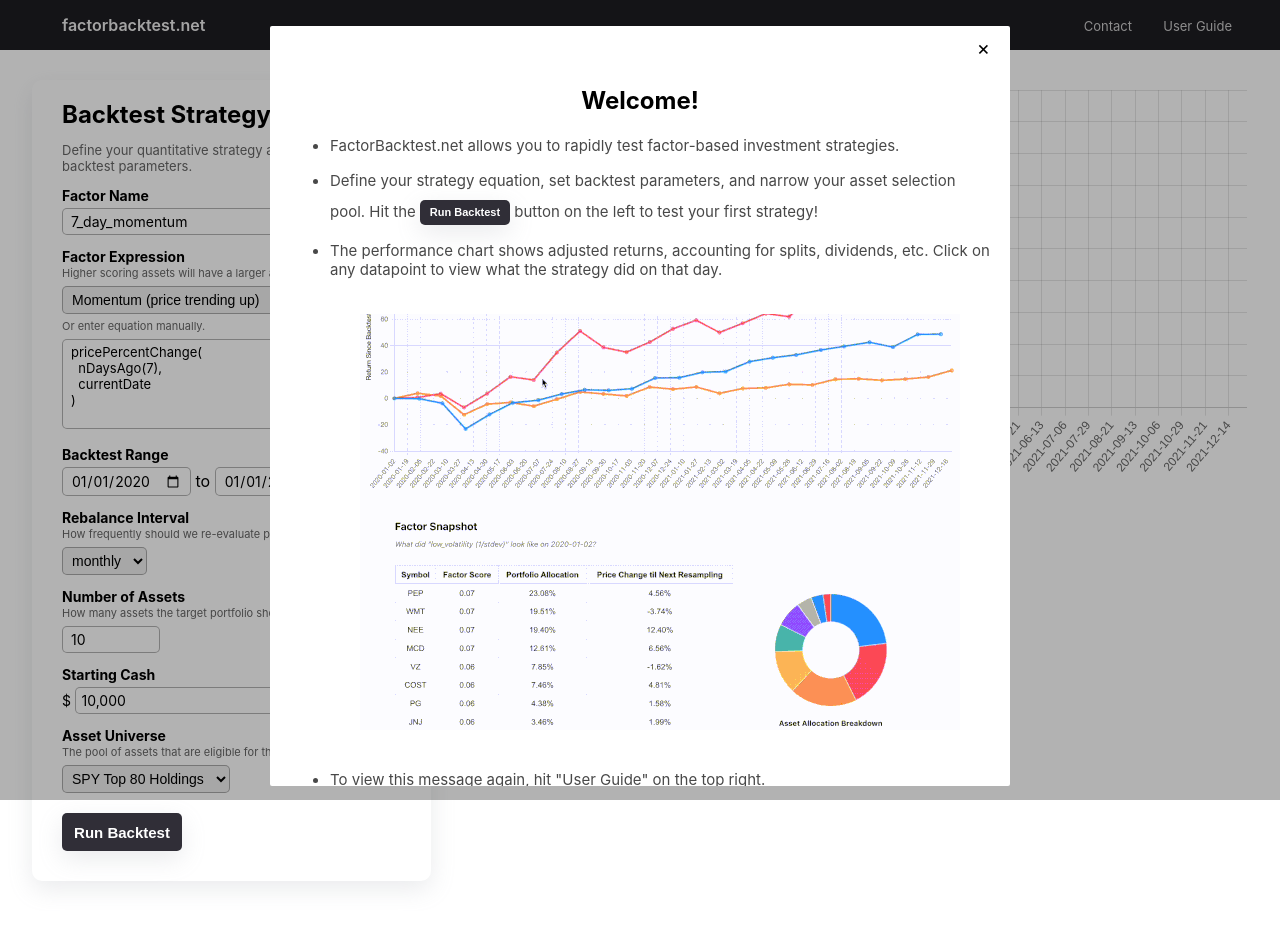
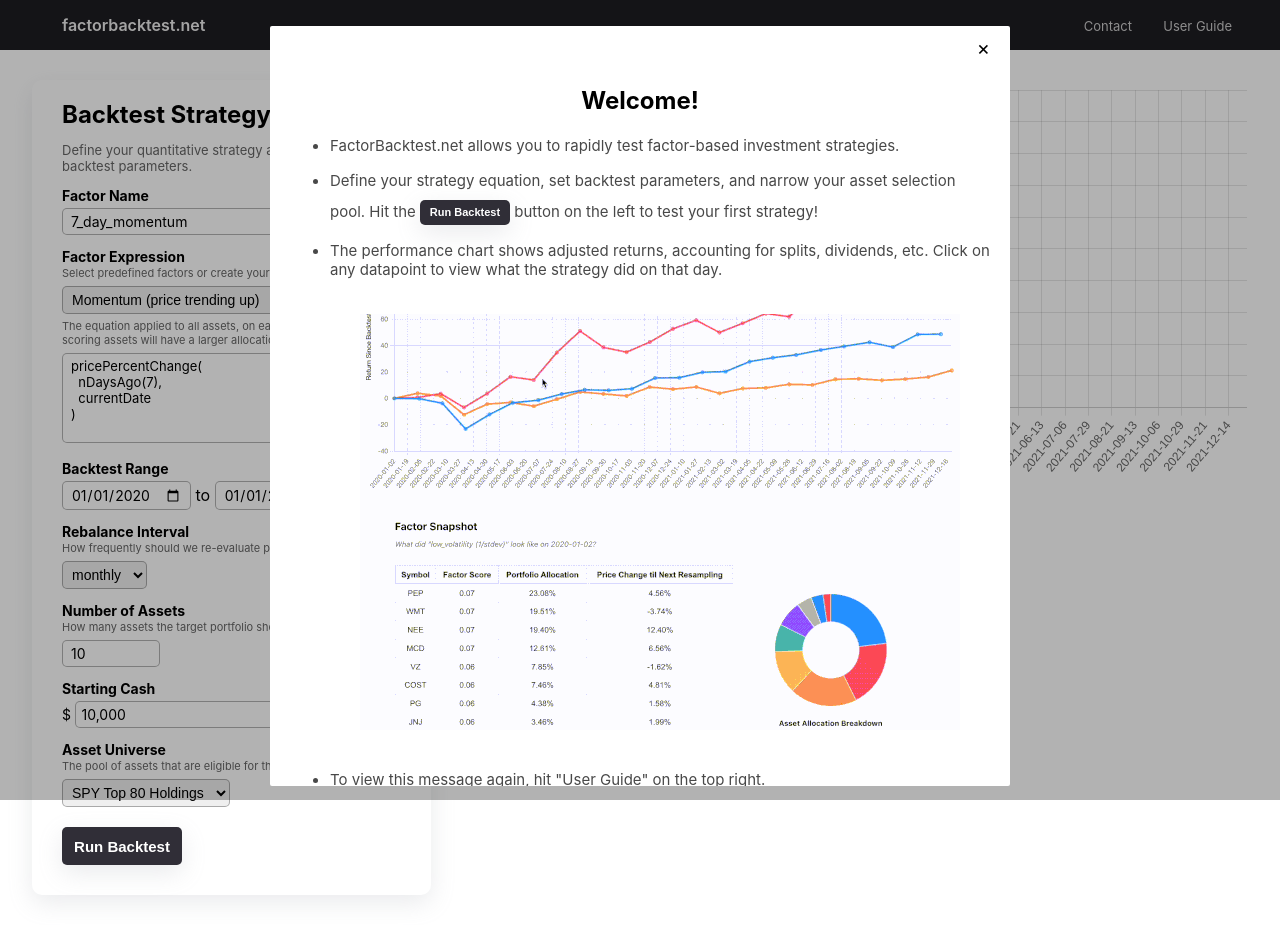
Before and after one commit to sahilsk11/factorbacktest, a React (Create React App) app in the folder frontend/: page / in a window 1280 px wide. Built offline with nearby package versions, Linux system fonts and the light colour scheme; no server answers; the HTML template or start-up script is replaced by a standard one.

Commit message:
expression copy changes

```diff
--- a/frontend/src/Form.tsx
+++ b/frontend/src/Form.tsx
@@ -3,6 +3,9 @@ import { FactorData, endpoint } from "./App";
 import "./form.css";
 import "./app.css";
 import { BacktestRequest, BacktestResponse, FactorOptions } from './models';
+import { AiOutlineQuestionCircle } from 'react-icons/ai';
+import { Tooltip as ReactTooltip } from 'react-tooltip';
+import 'react-tooltip/dist/react-tooltip.css'
 
 
 export default function FactorForm({
@@ -212,7 +215,7 @@ export default function FactorForm({
         </div> : null}
         <div>
           <label>Starting Cash</label>
-          <span style={{fontSize: "14px"}}>$</span> <input
+          <span style={{ fontSize: "14px" }}>$</span> <input
             id="cash"
             value={cash.toLocaleString()}
             style={{ paddingLeft: "5px" }}
@@ -345,8 +348,29 @@ function FactorExpressionInput({ userID, factorExpression, setFactorExpression,
 
   return <>
     <div>
-      <label>Factor Expression</label>
-      <p className='label-subtext'>Higher scoring assets will have a larger allocation in the portfolio.</p>
+
+      <label style={{ position: "relative", width: "fit-content" }}>Factor Expression
+        {/* <a
+        data-tooltip-id="my-tfooltip"
+        data-tooltip-content="The equation that will be run on every asset in the universe, on every rebalance date. Higher scoring assets will have a larger allocation in the portfolio."
+        data-tooltip-place="bottom"
+        style={{
+          paddingLeft: "0px",
+          marginTop: "2px",
+          height: "100%",
+          // fontSize
+          position: "absolute",
+          "right": "-18px",
+          top: "-0.5px",
+          fontSize: "14px"
+        }}
+      >
+        <AiOutlineQuestionCircle style={{}} className="question-icon" />
+      </a> */}
+      </label>
+
+      <ReactTooltip style={{ fontSize: "12px", maxWidth: "220px" }} id="my-tfooltip" />
+      <p className='label-subtext' style={{ maxWidth: "380px" }}>Select predefined factors or create your own.</p>
 
       <select
         onChange={(e) => setSelectedFactor(e.target.value)}
@@ -356,7 +380,7 @@ function FactorExpressionInput({ userID, factorExpression, setFactorExpression,
         <option value="value">Value (undervalued relative to price)</option>
         <option value="size">Size (smaller assets by market cap)</option>
         <option value="volatility">Volatility (low risk assets)</option>
-        <option value="gpt">Describe factor in English (ChatGPT)</option>
+        <option value="gpt">Describe factor in words (ChatGPT)</option>
       </select>
       {selectedFactor === "gpt" ? <>
         <p style={{ marginTop: "5px" }} className='label-subtext'>Uses ChatGPT API to convert factor description to equation.</p>
@@ -364,8 +388,8 @@ function FactorExpressionInput({ userID, factorExpression, setFactorExpression,
           <textarea
             style={{
               width: "250px",
-              height: "38px",
-              fontSize: "14px"
+              height: "33px",
+              fontSize: "13px"
             }}
             placeholder='small cap, undervalued, and price going up'
             value={gptInput}
@@ -375,10 +399,11 @@ function FactorExpressionInput({ userID, factorExpression, setFactorExpression,
         </div>
       </> : null}
 
-      {selectedFactor === "gpt" && gptInput.length > 0 ?
-        <p style={{ marginTop: "5px", maxWidth: "300px" }} className='label-subtext'>ChatGPT may determine incorrect equations. Be sure to double check and modify if necessary.</p>
+      {selectedFactor === "gpt" ?
+        <p style={{ marginTop: "5px", maxWidth: "380px" }} className='label-subtext'>ChatGPT may determine incorrect equations. Be sure to double check and modify if necessary. <br /> <br />The equation applied to all assets, on each rebalance date. Higher scoring assets will have a larger allocation in the portfolio.</p>
         :
-        <p style={{ marginTop: "5px" }} className='label-subtext'>Or enter equation manually.</p>}
+        <p className='label-subtext' style={{ maxWidth: "380px", marginTop: "5px" }}>The equation applied to all assets, on each rebalance date. Higher scoring assets will have a larger allocation in the portfolio.</p>
+      }
       <textarea required
         style={{ height: "80px", width: "250px", fontSize: "13px" }}
         value={factorExpression}
--- a/frontend/src/form.css
+++ b/frontend/src/form.css
@@ -67,10 +67,6 @@ select {
   width: fit-content;
 }
 
-.label-subtext:hover {
-  cursor: pointer;
-}
-
 @media only screen and (max-width: 600px) {
   .backtest-btn {
     width: 140px;
```
